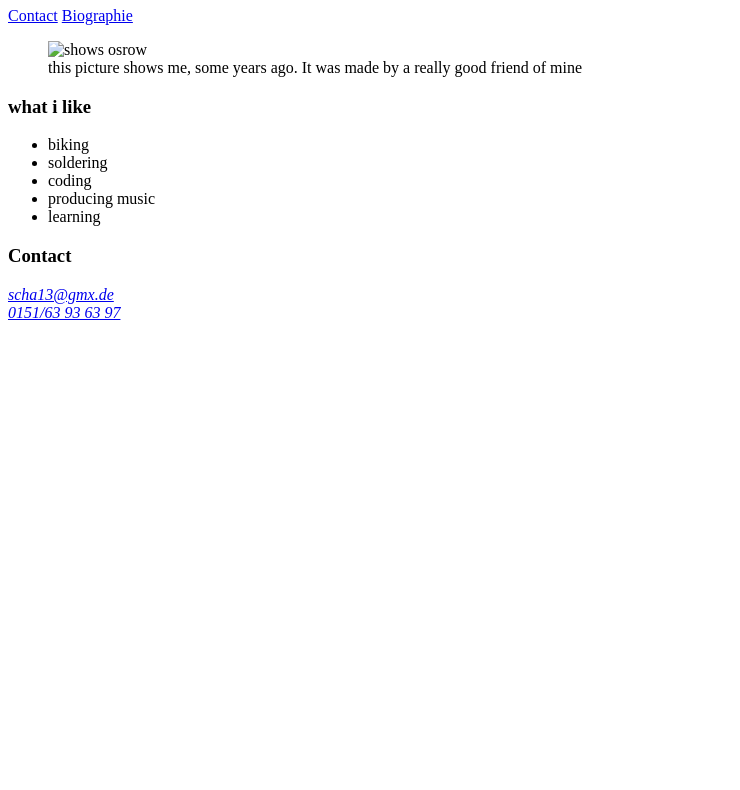
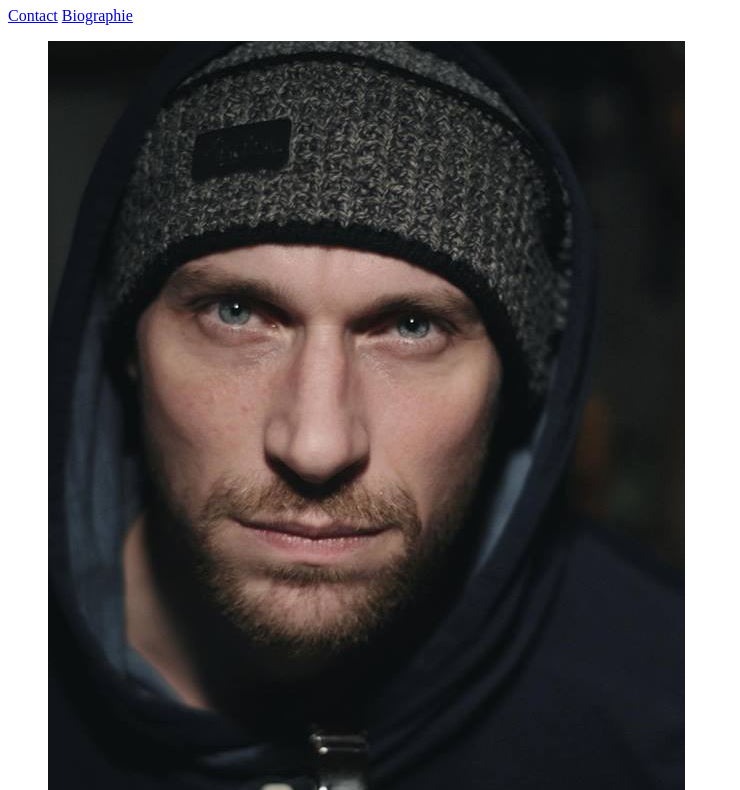
Before and after one commit to SaschaRadojkovic/my-personal-webpage, a plain HTML site: page index.html in a window 1280 px wide. Shown: the part 73-863 px from the top of the page, without its empty margins (0-740 px from the left). Before the commit the page ends 800 px from the top, so only its background shows below. Drawn offline with Linux system fonts and the light colour scheme.

Commit message:
modified index.html,add Assest

```diff
--- a/index.html
+++ b/index.html
@@ -13,10 +13,7 @@
       <a href="#biographie">Biographie</a>
     </nav>
     <figure>
-      <img
-        src="/Users/flexo/Downloads/12278867_1250552404970434_2907605297109780693_n.jpg"
-        alt="shows osrow "
-      />
+      <img src="Assets/Osrow-artistpic.jpg" alt="shows osrow " />
       <figcaption>
         this picture shows me, some years ago. It was made by a really good
         friend of mine
```
Also changed, not shown: Assets/Osrow-artistpic.jpg (added).
